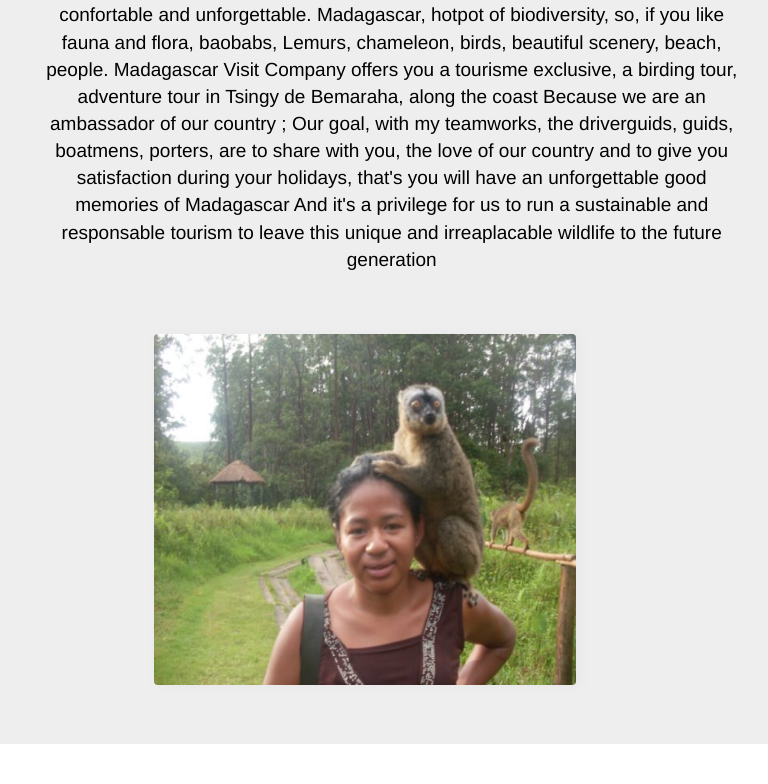
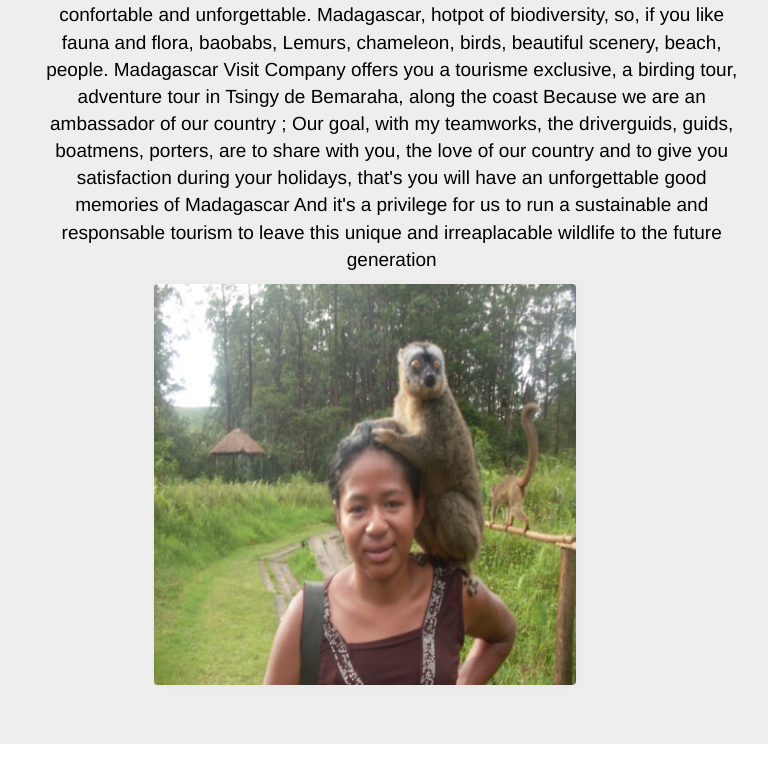
Before and after one commit to Johan025/madagascar-visit, a website: page index.html in a window 768 px wide. Shown: the part 815-1599 px from the top of the page. Drawn offline with nearby package versions, Linux system fonts and the light colour scheme.

Commit message:
Add files via upload

```diff
--- a/styles.css
+++ b/styles.css
@@ -1166,9 +1166,9 @@ body {
   }
   .about img {
     width: 55vw;
-    height: 9.3cm;
-    position: absolute;
-    top: 51rem;
+    height: 10.6cm;
+    position: absolute;
+    top: 46rem;
     left: 20vw;
     border-radius: 4px;
     margin-top: 5rem;
```
